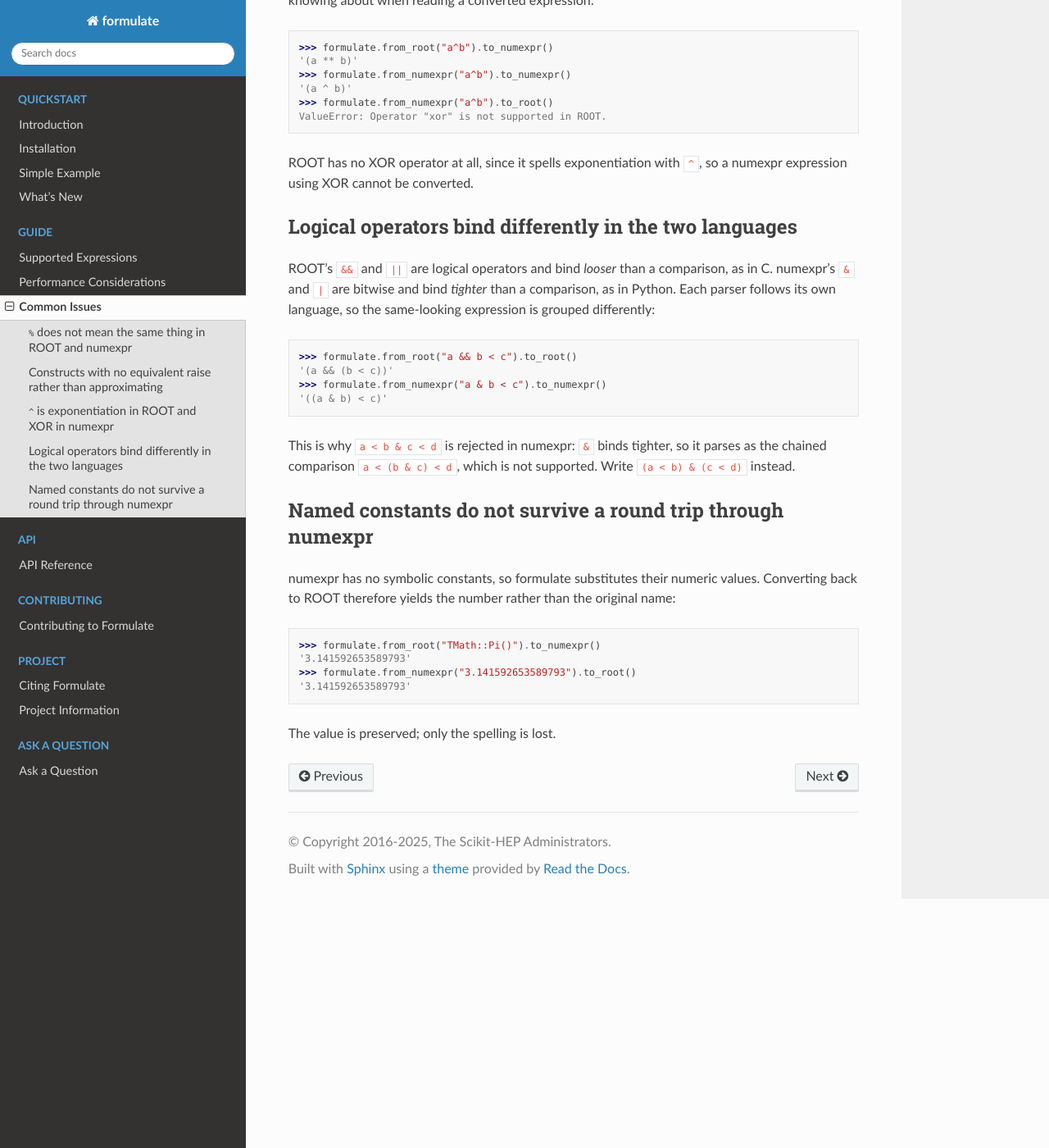
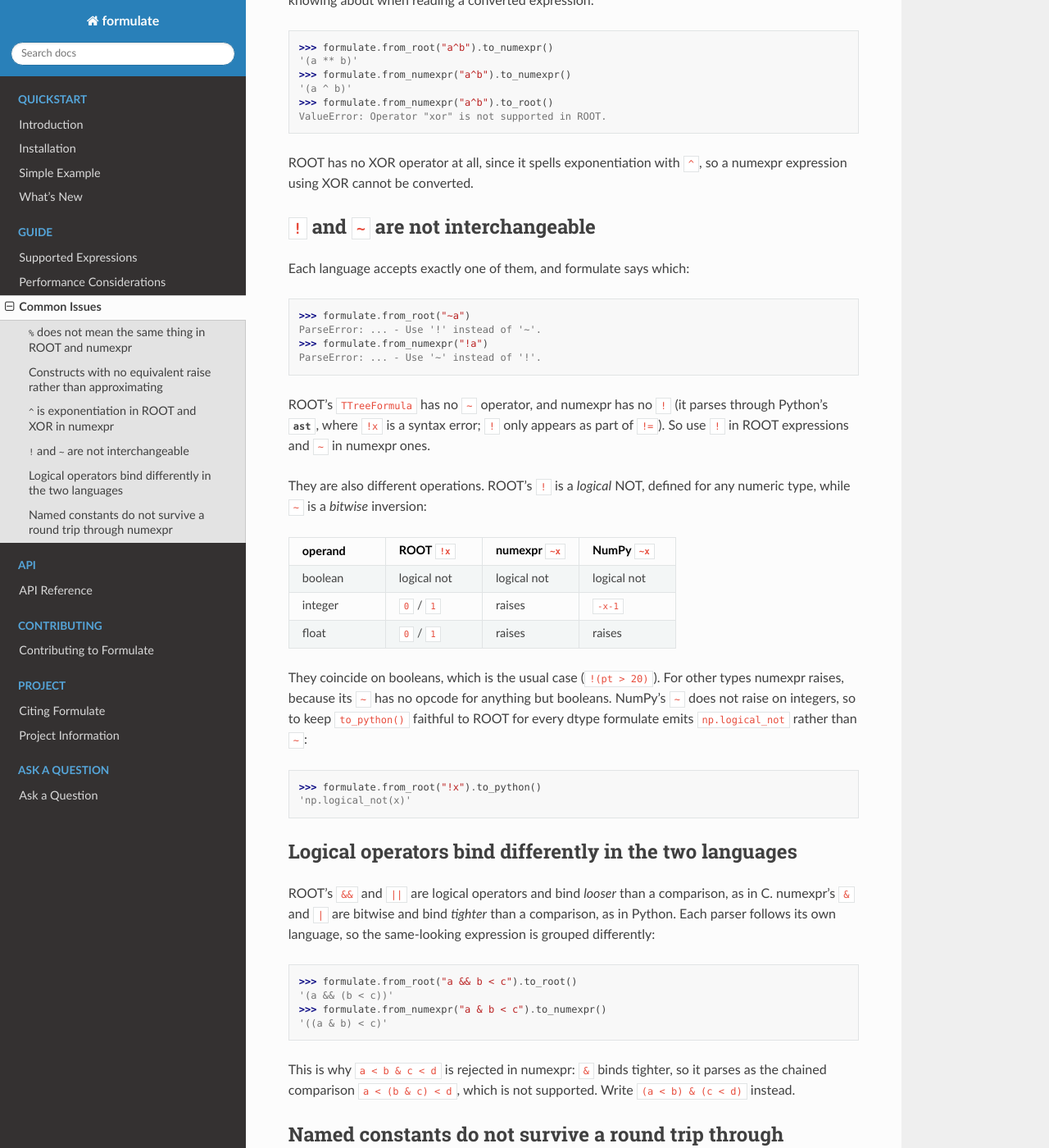
Before and after one commit to scikit-hep/formulate, a Sphinx documentation site: the page built from docs/guide/issues.rst, in a window 1280 px wide and 1400 px high, scrolled down 1592 px. Shown: the whole window at 82% size. Built offline with Sphinx 7.4.7 and the Read the Docs theme 3.1.0, drawn with Linux system fonts in a browser that asks for light colours.

Commit message:
fix: render ROOT's '!' as np.logical_not rather than NumPy's '~'
ROOT's '!' is a logical NOT and NumPy's '~' is a bitwise inversion. The
two agree on booleans, which is the case that made the mapping look
right, but not on integers: ROOT reads '!5' as 0 while '~5' is -6.

NumPy's '~' accepts integers, so nothing raised and to_python() simply
returned the wrong array:

  >>> formulate.from_root("!x").to_python()
  '(~x)'
  x                 = [ 0  1  5 -3]
  what ROOT ! gives = [ 1  0  0  0]
  what this gave    = [-1 -2 -6  2]

np.logical_not is what ROOT's '!' means for every dtype, and is identical
to '~' when the operand is boolean, so it is now used unconditionally.
Output for the common case changes from '(~a)' to 'np.logical_not(a)'.

NumExpr needs no equivalent change: its '~' has no opcode for anything
but booleans, so it raises rather than answering wrongly, and a numexpr
'~a' can therefore only ever be a boolean not.

Implemented as a `unary_functions` mapping on _Backend, for unary
operators a backend spells as a call instead of a symbol, rather than
another ad-hoc flag.

Documented in guide/issues.rst alongside the note that '!' and '~' are
not interchangeable as syntax either: ROOT accepts only '!' and numexpr
only '~', which is what prompted this.

Assisted-by: claude-code:claude-opus-5[1m]

```diff
--- a/docs/guide/issues.rst
+++ b/docs/guide/issues.rst
@@ -107,6 +107,62 @@ things is worth knowing about when reading a converted expression:
 ROOT has no XOR operator at all, since it spells exponentiation with ``^``, so
 a numexpr expression using XOR cannot be converted.
 
+.. _issues-logical-not:
+
+``!`` and ``~`` are not interchangeable
+---------------------------------------------------------------------------
+
+Each language accepts exactly one of them, and formulate says which:
+
+.. code-block:: pycon
+
+   >>> formulate.from_root("~a")
+   ParseError: ... - Use '!' instead of '~'.
+   >>> formulate.from_numexpr("!a")
+   ParseError: ... - Use '~' instead of '!'.
+
+ROOT's ``TTreeFormula`` has no ``~`` operator, and numexpr has no ``!`` (it
+parses through Python's :mod:`ast`, where ``!x`` is a syntax error; ``!`` only
+appears as part of ``!=``). So use ``!`` in ROOT expressions and ``~`` in
+numexpr ones.
+
+They are also different operations. ROOT's ``!`` is a *logical* NOT, defined
+for any numeric type, while ``~`` is a *bitwise* inversion:
+
+.. list-table::
+   :header-rows: 1
+   :widths: 25 25 25 25
+
+   * - operand
+     - ROOT ``!x``
+     - numexpr ``~x``
+     - NumPy ``~x``
+   * - boolean
+     - logical not
+     - logical not
+     - logical not
+   * - integer
+     - ``0`` / ``1``
+     - raises
+     - ``-x-1``
+   * - float
+     - ``0`` / ``1``
+     - raises
+     - raises
+
+They coincide on booleans, which is the usual case (``!(pt > 20)``). For other
+types numexpr raises, because its ``~`` has no opcode for anything but
+booleans. NumPy's ``~`` does not raise on integers, so to keep ``to_python()``
+faithful to ROOT for every dtype formulate emits ``np.logical_not`` rather than
+``~``:
+
+.. code-block:: pycon
+
+   >>> formulate.from_root("!x").to_python()
+   'np.logical_not(x)'
+
+.. _issues-logical-binding:
+
 Logical operators bind differently in the two languages
 ---------------------------------------------------------------------------
 
```
Also changed, not shown: docs/guide/expressions.rst (+7 -0 lines), 3 other files.
